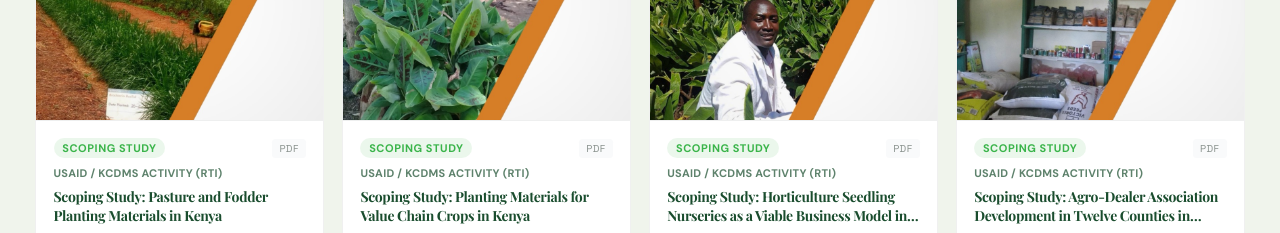
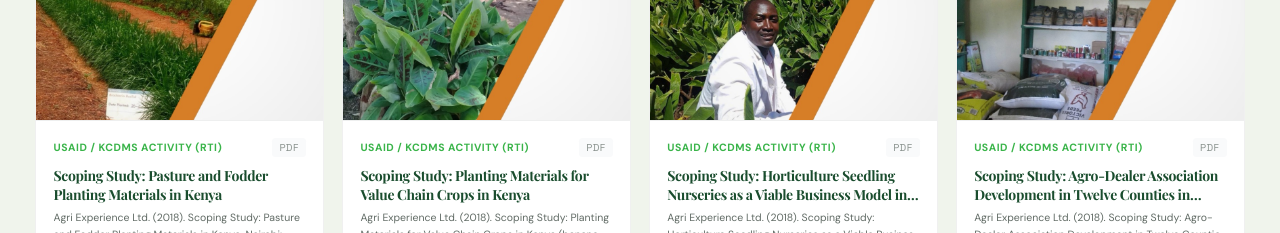
Before and after one commit to KenanWilliam/agri-v1, a Next.js app: page /en/our-work/project-implementation in a window 1280 px wide. Shown: the part 2060-2293 px from the top of the page. Built offline with nearby package versions, Linux system fonts and the light colour scheme.

Commit message:
style(project-implementation): remove scoping studies pill tag from study preview cards

```diff
--- a/app/[locale]/our-work/project-implementation/page.tsx
+++ b/app/[locale]/our-work/project-implementation/page.tsx
@@ -344,18 +344,14 @@ export default function ProjectImplementationPage() {
 
                   {/* Card Content */}
                   <div className="p-4 sm:p-5 flex flex-col flex-grow">
-                    <div className="flex items-center justify-between gap-2 mb-2">
-                      <span className="text-[11px] font-bold uppercase tracking-wider text-primary-green bg-primary-green/10 px-2.5 py-0.5 rounded-full">
-                        {t('cs_tag')}
-                      </span>
+                    <div className="flex items-center justify-between gap-2 mb-2.5">
+                      <p className="text-xs font-bold text-primary-green uppercase tracking-wider">
+                        {t('cs_client_tag')}
+                      </p>
                       <span className="text-[10px] uppercase font-mono tracking-wider text-charcoal/50 bg-mist px-2 py-0.5 rounded">
                         PDF
                       </span>
                     </div>
-
-                    <p className="text-[11px] font-bold text-deep-forest/70 uppercase tracking-wide mb-1">
-                      {t('cs_client_tag')}
-                    </p>
 
                     <h4 className="text-base font-serif font-bold text-deep-forest mb-1.5 leading-snug group-hover:text-primary-green transition-colors line-clamp-2">
                       {study.title}
```
